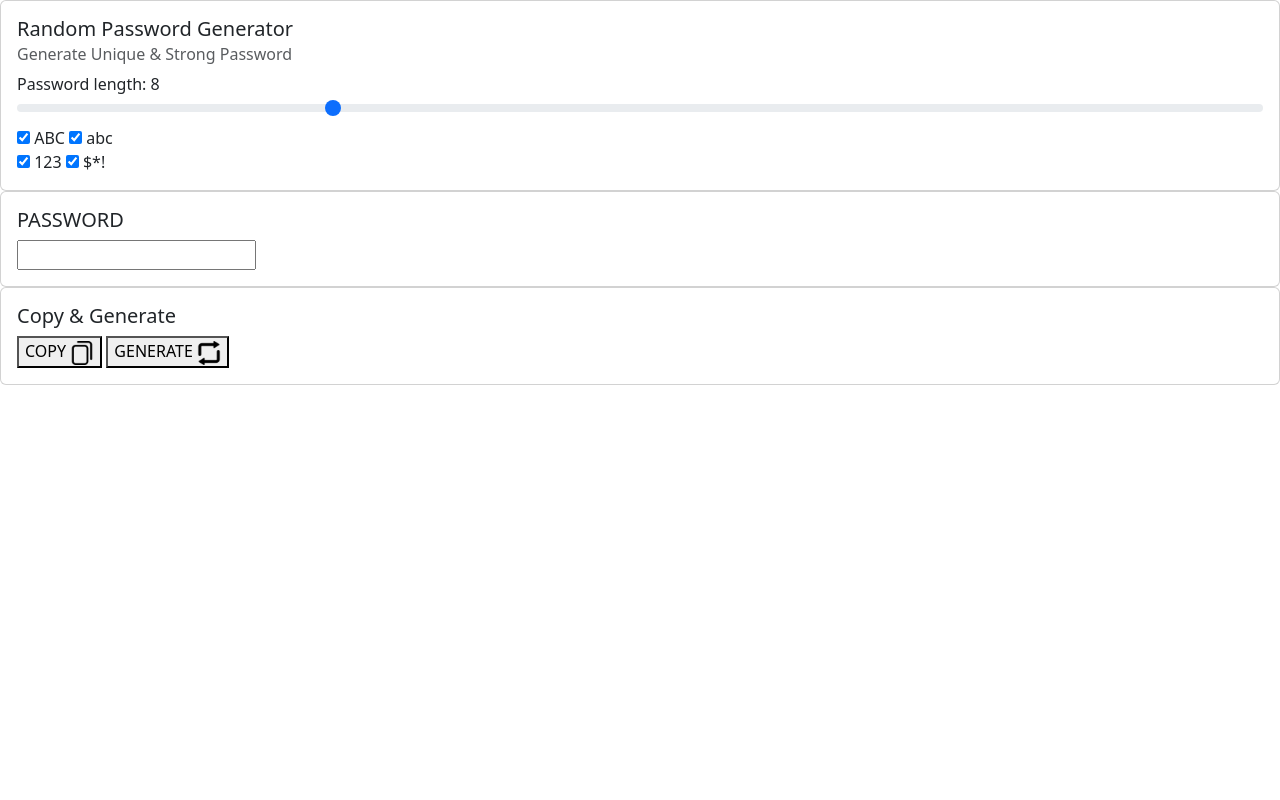
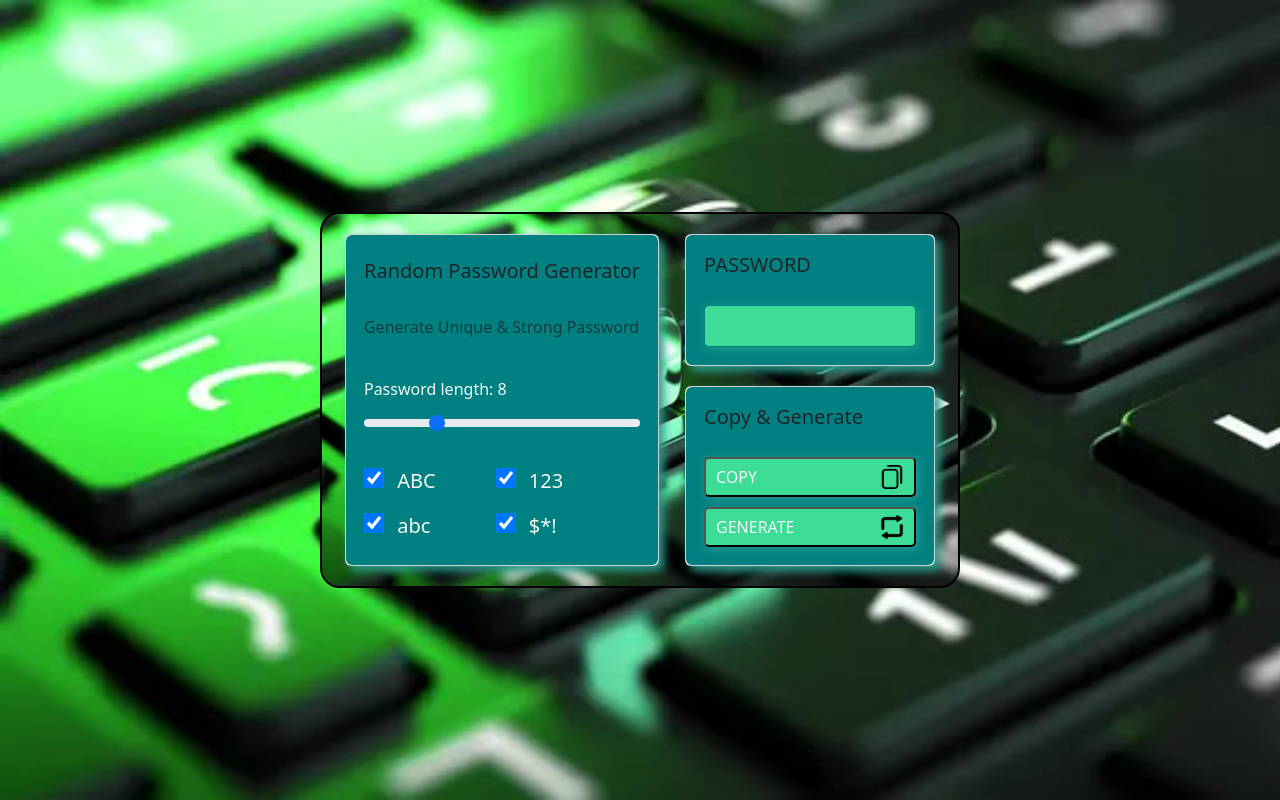
Before and after one commit to MuhammadKhuzaima12/password_generator_by_khuzaima, a plain HTML site: page index.html in a window 1280 px wide. Drawn offline with nearby package versions, Linux system fonts and the light colour scheme.

Commit message:
Correctly attaching CSS File

```diff
--- a/index.html
+++ b/index.html
@@ -5,7 +5,7 @@
     <meta name="viewport" content="width=device-width, initial-scale=1.0" />
 
     <!--CSS Link-->
-    <link rel="stylesheet" href="./style2.css" />
+    <link rel="stylesheet" href="./style.css" />
 
     <!--Bootstrap Link-->
     <link
```
